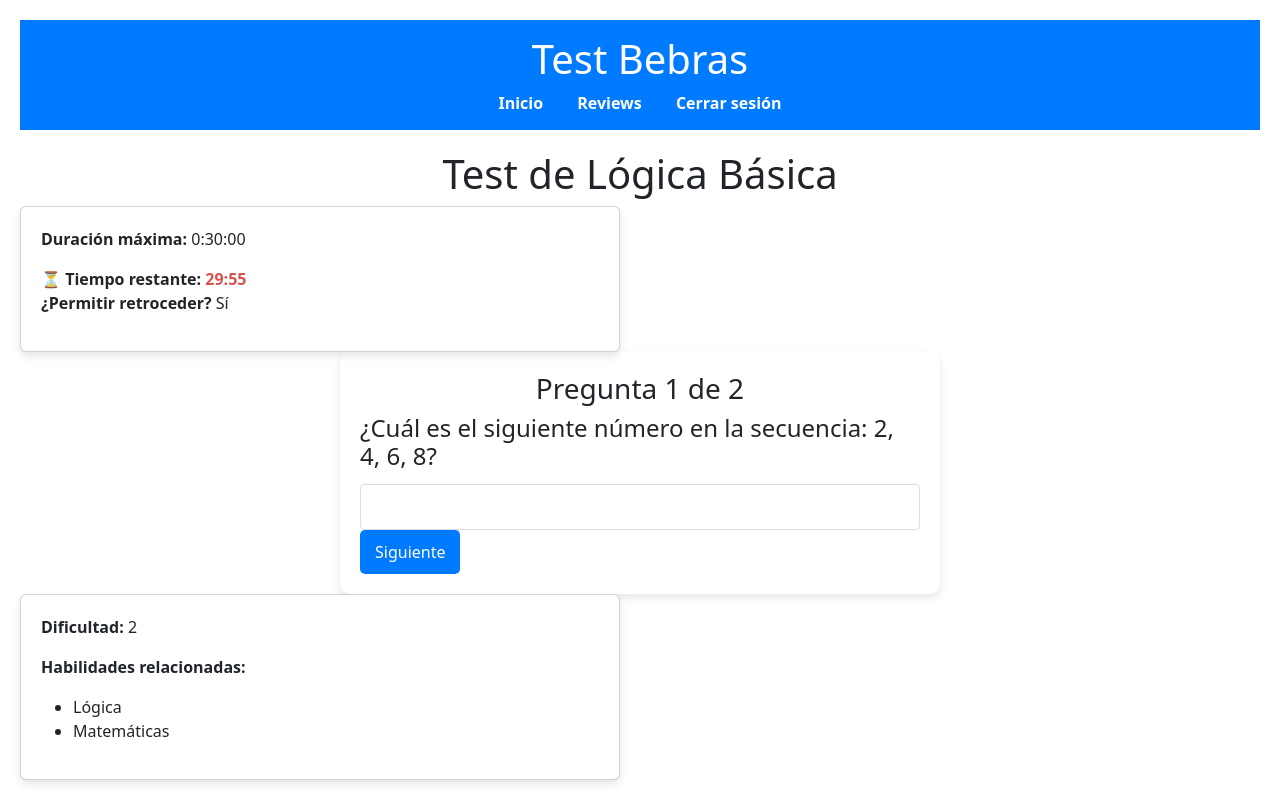
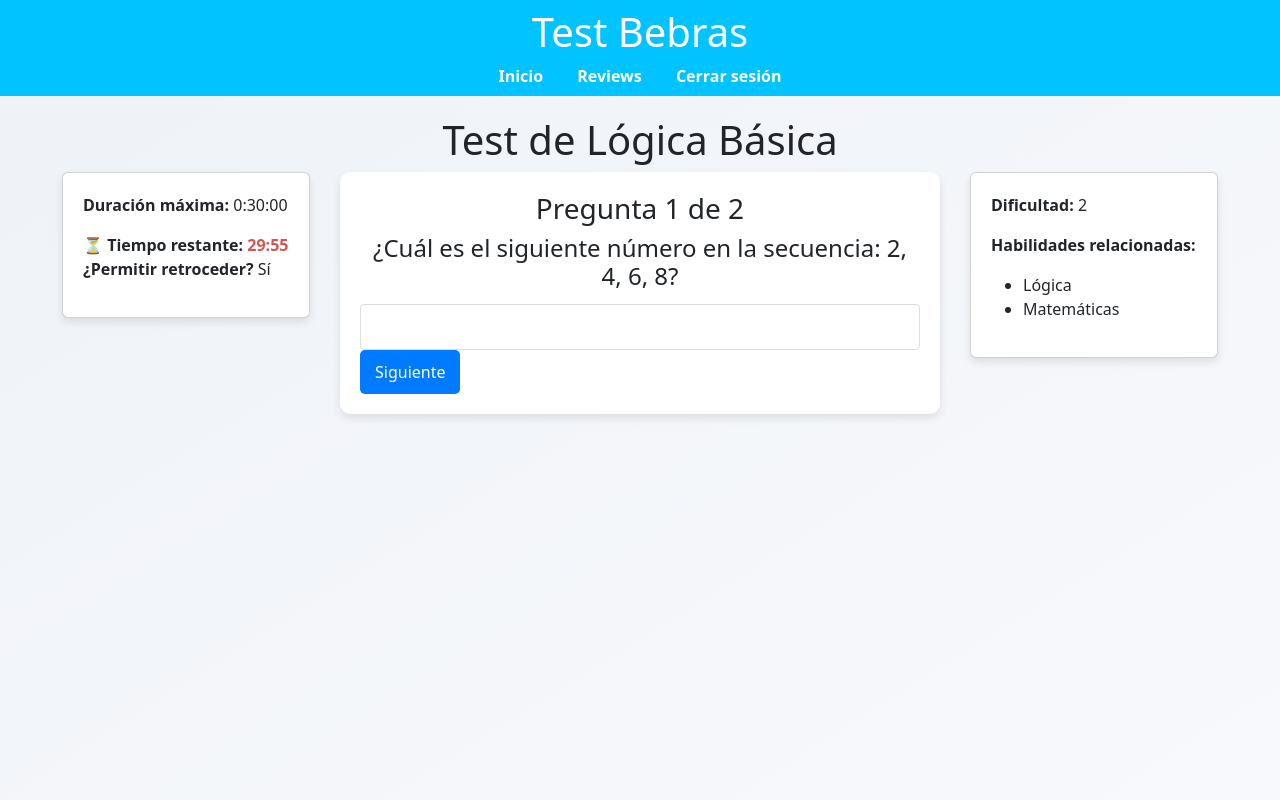
Before and after one commit to MariM-16/test-bebras, a Django app: page /tests/1/ in a window 1280 px wide. Run offline with Django 3.2, Linux system fonts and the light colour scheme; the visitor is signed in with stand-in values (Sample User, id 1); data comes from the database, SQL or seed files in the repository; data that the repository does not hold is empty; some libraries are stand-ins or nearby versions.

Commit message:
File organization, standardization of variables and units

```diff
--- a/test_bebras/static/css/styles.css
+++ b/test_bebras/static/css/styles.css
@@ -1,17 +1,49 @@
+:root {
+    --color-primary: #007BFF;
+    --color-primary-hover: #0056b3;
+    --color-header: #00c3ff;
+    --color-text: #333;
+    --color-white: #ffffff;
+    --color-correct: green;
+    --color-incorrect: red;
+    --color-pending: blue;
+    --shadow: 0 0.25rem 0.5rem rgba(0, 0, 0, 0.1);
+    --radius: 0.625rem;
+    --padding: 1.25rem;
+}
+
+html {
+    font-size: 16px;
+}
+
 body {
     font-family: Arial, sans-serif;
-    background-color: #f4f4f9;
-    padding: 20px;
+    padding: 1.25rem;
     margin: 0;
 }
 
-h1, h2, h3 {
-    color: #333;
+h1, h2, h3, h4 {
+    color: var(--color-text);
     text-align: center;
 }
 
+.btn {
+    padding: 0.625rem 1rem;
+    background-color: var(--color-primary);
+    color: var(--color-white);
+    text-decoration: none;
+    border-radius: 0.3125rem;
+    transition: background-color 0.3s ease;
+    border: none;
+    cursor: pointer;
+}
+
+.btn:hover {
+    background-color: var(--color-primary-hover);
+}
+
 .container {
-    max-width: 800px;
+    max-width: 50rem;
     margin: auto;
     text-align: center;
 }
@@ -86,40 +118,109 @@ h1, h2, h3 {
 form input[type="password"],
 form input[type="text"] {
     width: 100%;
-    padding: 10px;
-    margin-top: 5px;
+    padding: 0.625rem;
+    margin-top: 0.3125rem;
     border: 1px solid #ddd;
-    border-radius: 4px;
+    border-radius: 0.25rem;
     box-sizing: border-box;
 }
 
 .answer-space .choices input[type="radio"] {
-    margin-right: 5px;
+    margin-right: 0.3125rem;
 }
 
 .answer-space .choices img {
-    margin-top: 10px;
-    max-width: 100px;
-    max-height: 100px;
+    margin: 0.625rem 0;
+    max-width: 6.25rem;
+    max-height: 6.25rem;
     display: block;
-    margin-bottom: 10px;
 }
 
 header {
-    background-color: #007BFF;
-    color: white;
-    padding: 15px;
+    background-color: var(--color-header);
+    color: var(--color-white);
+    padding: 0.5rem;
     text-align: center;
-    margin-bottom: 20px;
+    margin-bottom: 1.25rem;
 }
 
 nav a {
-    color: white;
+    color: var(--color-white);
     text-decoration: none;
-    margin: 0 15px;
+    margin: 0 0.9375rem;
     font-weight: bold;
 }
 
 nav a:hover {
     text-decoration: underline;
 }
+
+.test-layout {
+    display: grid;
+    grid-template-columns: 1fr 2fr 1fr;
+    gap: 1.25rem;
+    align-items: start;
+    margin-bottom: 1.875rem;
+}
+
+.card-lateral {
+    width: 80%;
+    justify-items: center;
+}
+.card-lateral.left {
+    margin-left: auto;
+}
+
+body.base-layout {
+    background: linear-gradient(to bottom right, #eef2f7, #f8f9fc);
+    padding: 0;
+    margin: 0;
+    min-height: 100vh;
+    display: flex;
+    flex-direction: column;
+}
+
+
+.test-title {
+    font-size: 1.25rem;
+    font-weight: bold;
+    margin-bottom: 0.5rem;
+}
+
+.result-buttons {
+    text-align: center;
+}
+
+.no-attempts {
+    font-size: 1.1rem;
+    color: var(--color-text);
+    font-style: italic;
+}
+
+.login-card {
+    text-align: center;
+    padding: 2rem;
+    justify-self: anchor-center;
+}
+
+.login-form {
+    display: flex;
+    flex-direction: column;
+    gap: 1rem;
+    text-align: left;
+}
+
+.form-group {
+    display: flex;
+    flex-direction: column;
+}
+
+.login-google {
+    margin-top: 1rem;
+}
+
+.login-hint {
+    margin-top: 1.5rem;
+    font-size: 0.9rem;
+    color: gray;
+}
```
Also changed, not shown: other parts of test_bebras/static/css/styles.css (+16 -16 lines).
